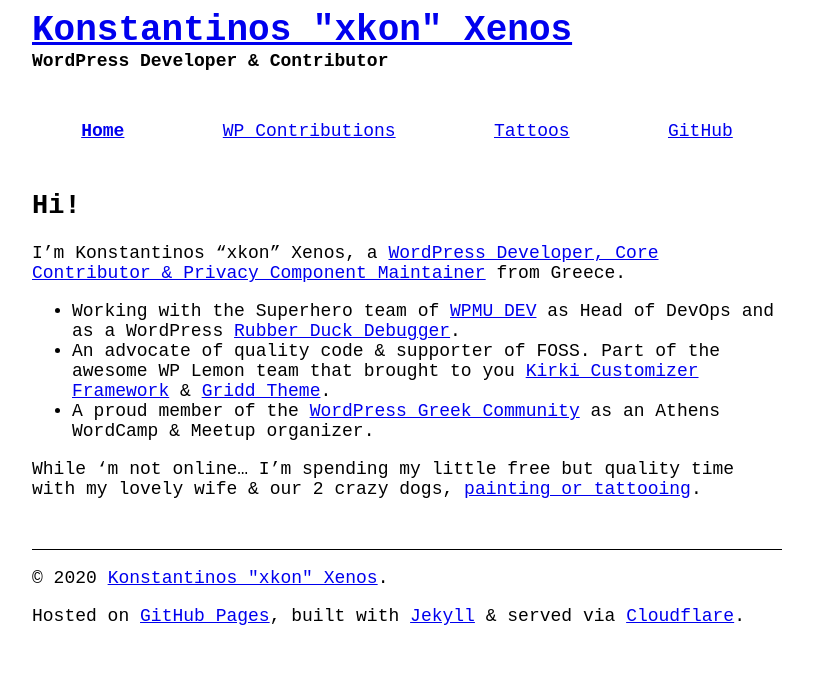
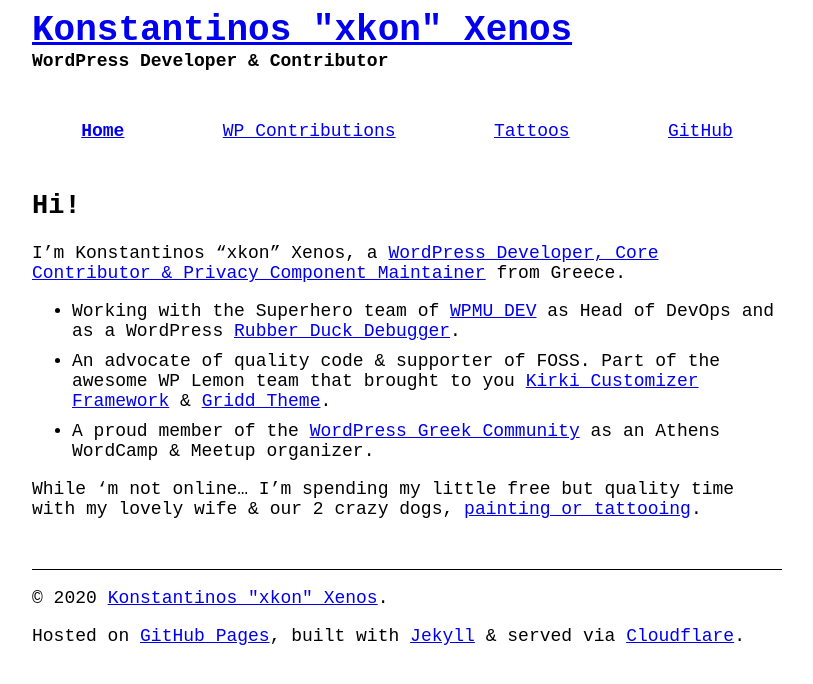
Before and after one commit to mrxkon/mrxkon.github.io, a Jekyll site: the page built from index.md, in a window 1280 px wide. Shown: the top 684 px of the page, without its empty margins (233-1046 px from the left). Built offline with Jekyll 4.4.1, drawn with Linux system fonts in a browser that asks for light colours.

Commit message:
Update header.html

```diff
--- a/_includes/header.html
+++ b/_includes/header.html
@@ -70,6 +70,12 @@
 				border-bottom: 1px solid #d3d3d3;
 				padding: 10px;
 			}
+			main li {
+				margin-bottom: 10px;
+			}
+			main li:last-child {
+				margin-bottom: unset;
+			}
 			.site-title {
 				margin: 0;
 			}
```
